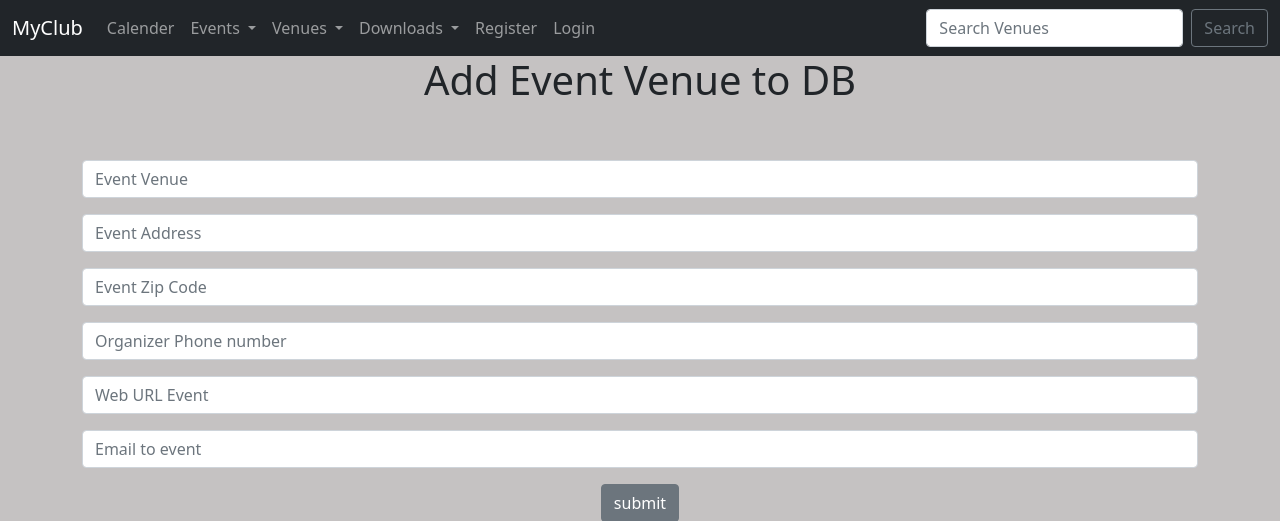
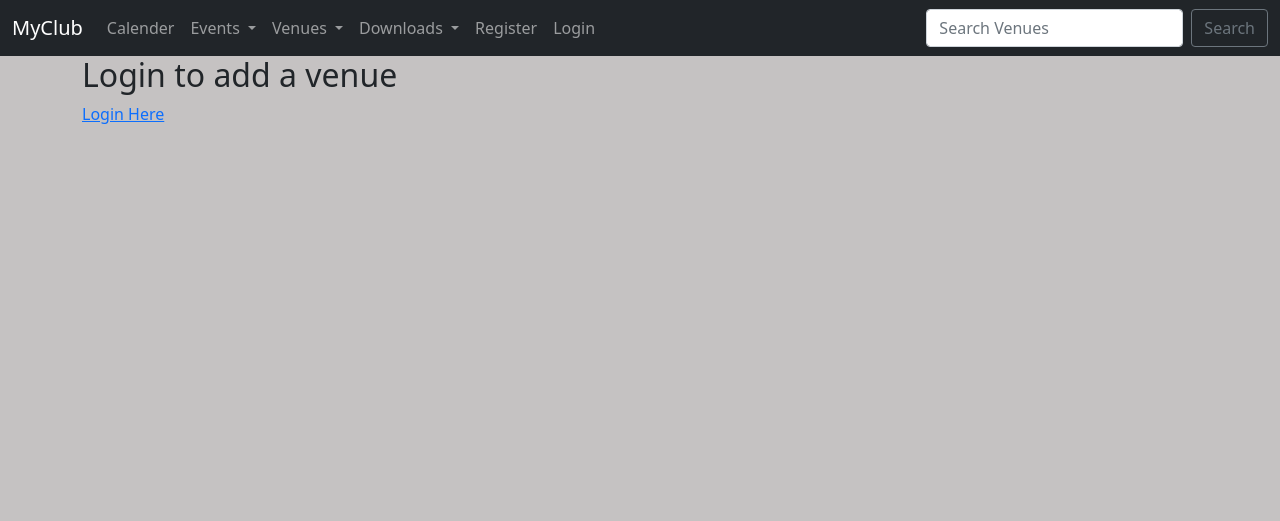
Before and after one commit to TimzOwen/events, a Django app: page /add_venue in a window 1280 px wide. Shown: the top 521 px of the page. Run offline with Django 4.2, Linux system fonts and the light colour scheme.

Commit message:
updated the main venue

```diff
--- a/events/templates/events/add_venue.html
+++ b/events/templates/events/add_venue.html
@@ -1,5 +1,6 @@
 {% extends 'events/base.html' %}
 {% block content %}
+    {% if user.is_authenticated %}
     <center>
         <h1>Add Event Venue to DB</h1>
     <br><br>
@@ -13,4 +14,8 @@
     </form>
     {% endif %}
     </center>
+    {% else %}
+    <h2> Login to add a venue</h2>
+    <a href="{% url 'login' %}">Login Here</a>
+    {% endif %}
 {% endblock %}
```
Also changed, not shown: db.sqlite3.
